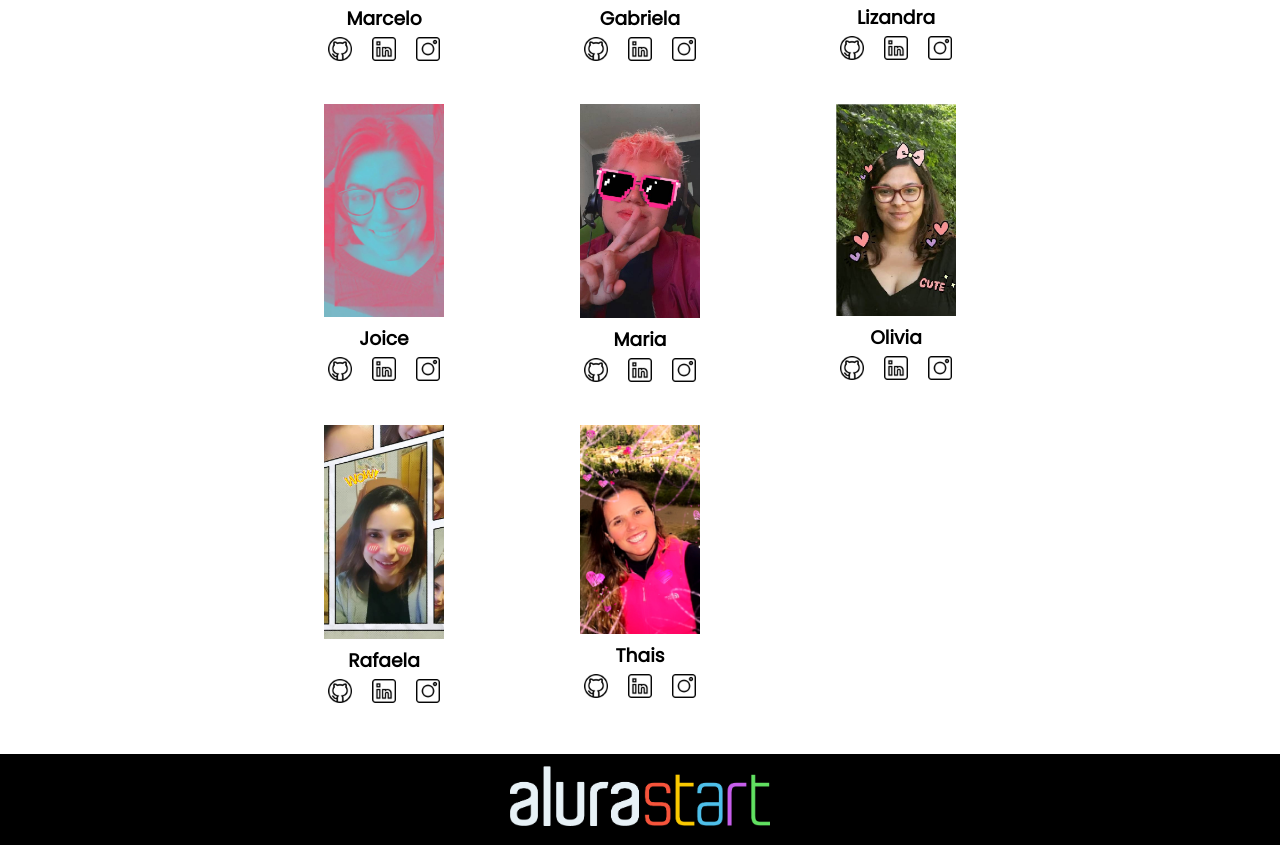
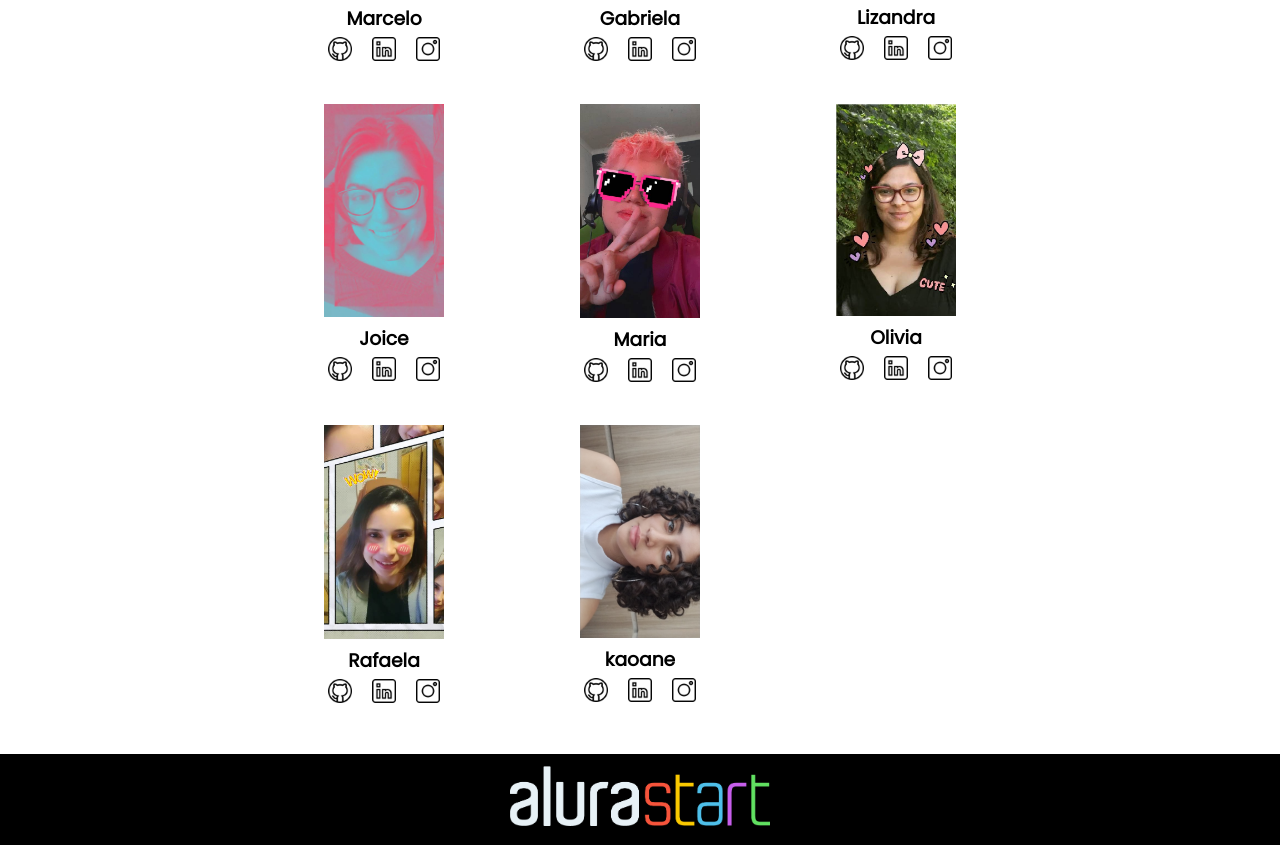
Before and after one commit to kaofreitas/Sitekaoane2D, a plain HTML site: page index.html in a window 1280 px wide. Shown: the part 837-1682 px from the top of the page. Drawn offline with Linux system fonts and the light colour scheme.

Commit message:
Add files via upload

```diff
--- a/index.html
+++ b/index.html
@@ -109,13 +109,13 @@
                         alt="icone instagram"></a>
             </div>
             <div class="estudante-div">
-                <img class="estudante-imagem" src="Thais.jpg" alt="foto da thais">
-                <h3 class="estudante-nome">Thais</h3>
-                <a href="https://github.com/Thaispianucci"><img class="estudante-icone" src="github.png"
+                <img class="estudante-imagem" src="Kaoane.jpg" alt="foto da kaoane">
+                <h3 class="estudante-nome">kaoane</h3>
+                <a href="https://github.com/kaofreitas/Sitekaoane2D"><img class="estudante-icone" src="github.png"
                         alt="icone github"></a>
-                <a href="https://www.linkedin.com/in/thais-pianucci-benedicto-54a9a416/"><img class="estudante-icone"
+                <a href="https://www.linkedin.com"><img class="estudante-icone"
                         src="linkedin.png" alt="icone linkedin"></a>
-                <a href="https://www.instagram.com/thaispianucci/"><img class="estudante-icone" src="instagram.png"
+                <a href="https://www.instagram.com"><img class="estudante-icone" src="instagram.png"
                         alt="icone instagram"></a>
             </div>
 
```
Also changed, not shown: Kaoane.jpg (added).
